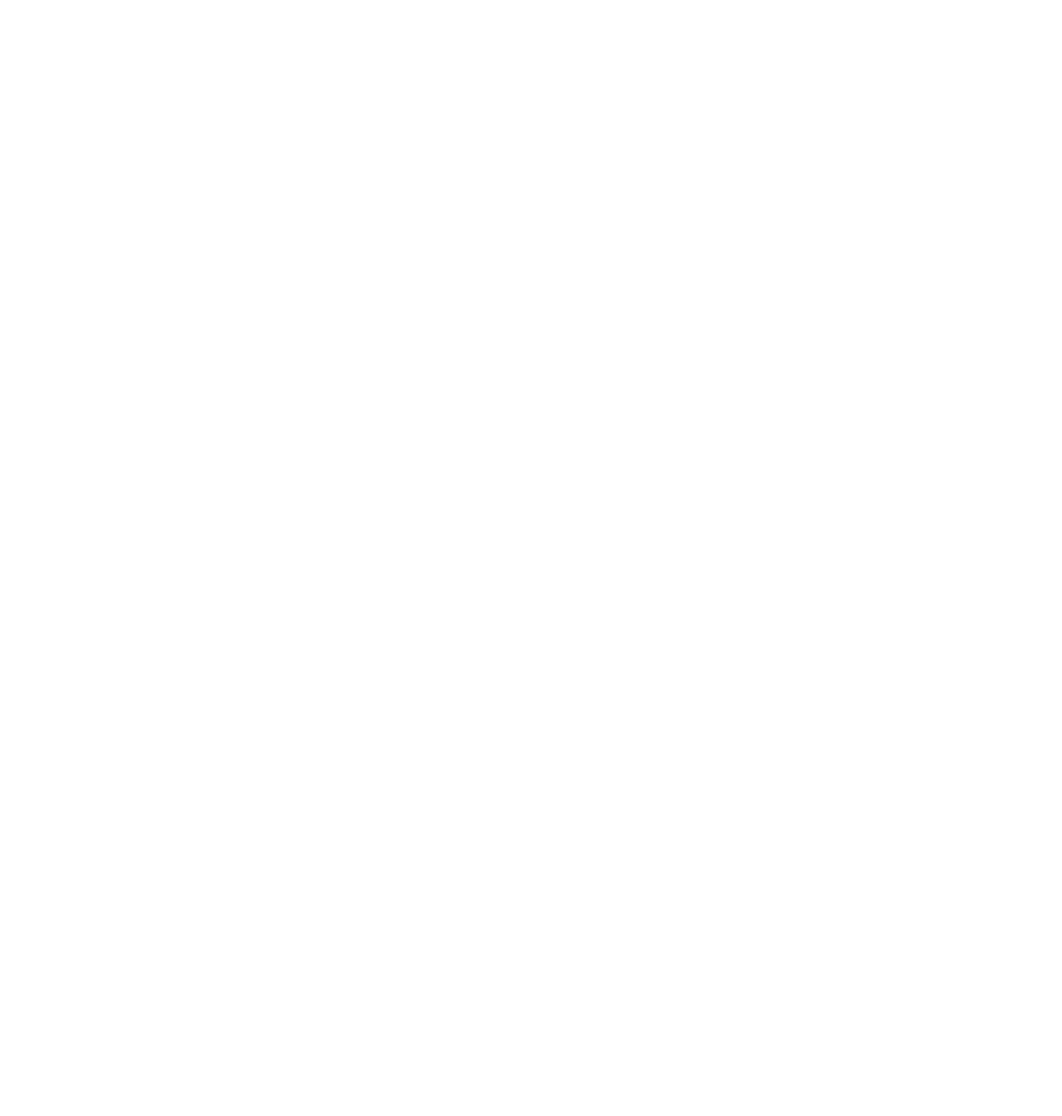
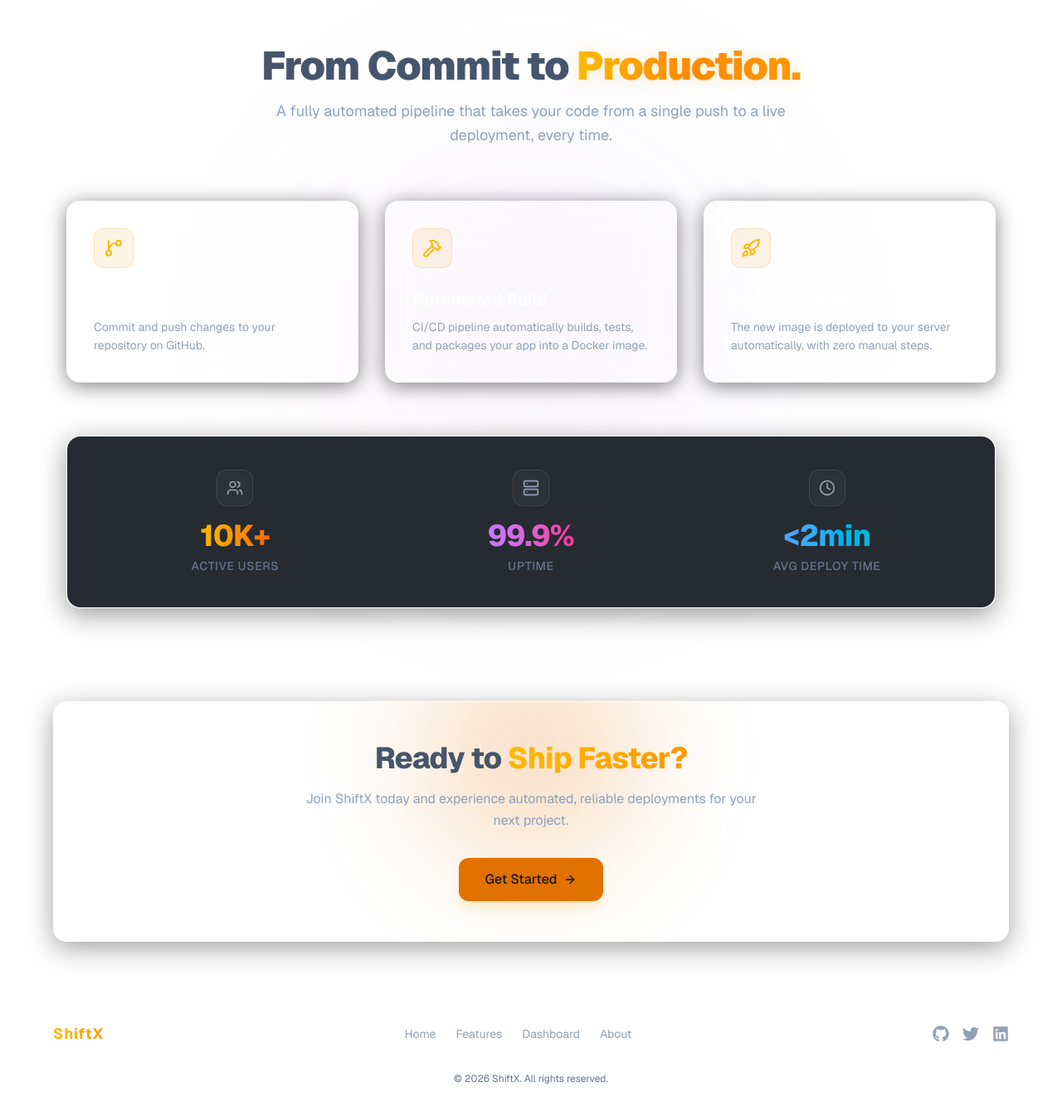
Before and after one commit to shiuly-28/shiftx-client, a Next.js app: page / in a window 1280 px wide. Shown: the part 857-2202 px from the top of the page at 83% size. Before the commit the page ends 800 px from the top, so only its background shows below. Built offline with nearby package versions, Linux system fonts and the light colour scheme.

Commit message:
add modern glassmorphic theme to hero, navbar, and workflow sections

```diff
--- a/app/about/page.tsx
+++ b/app/about/page.tsx
@@ -2,17 +2,17 @@
 
 export default function About() {
   return (
-    <div className="relative min-h-screen w-full flex flex-col font-sans bg-[#0b0b14] text-white">
+    <div className="relative min-h-screen w-full flex flex-col font-sans  text-white">
 
       <Navbar />
 
       <main className="relative z-10 max-w-4xl mx-4 my-auto pt-32 pb-12 p-8 md:p-12 rounded-2xl bg-white/5 backdrop-blur-xl border border-white/10 shadow-[0_8px_32px_0_rgba(0,0,0,0.37)] text-center">
 
-        <span className="inline-block px-4 py-1.5 mb-6 text-xs font-semibold tracking-wider text-purple-400 uppercase bg-purple-500/10 rounded-full border border-purple-500/20">
+        <span className="inline-block px-4 py-1.5 mb-6 text-xs font-semibold tracking-wider text-amber-400 uppercase bg-amber-500/10 rounded-full border border-amber-500/20">
           About ShiftX
         </span>
 
-        <h1 className="text-3xl md:text-5xl font-extrabold tracking-tight bg-gradient-to-r from-white via-slate-200 to-slate-400 bg-clip-text text-transparent mb-6">
+        <h1 className="text-3xl md:text-5xl font-extrabold text-black mb-6">
           Built for Modern Teams
         </h1>
 
--- /dev/null
+++ b/app/components/Footer.jsx
@@ -0,0 +1,78 @@
+"use client";
+
+import { ArrowRight } from "lucide-react";
+import Link from "next/link";
+import { FaGithub, FaTwitter, FaLinkedin } from "react-icons/fa";
+
+export default function Footer() {
+  return (
+    <footer className="relative z-10 w-full max-w-6xl mx-auto  mb-10">
+
+      {/* CTA Section */}
+      <div className="relative overflow-hidden p-8 md:p-12 mb-16 rounded-2xl bg-white/5 backdrop-blur-xl border border-white/10 shadow-[0_8px_32px_0_rgba(0,0,0,0.37)] text-center">
+
+        <div
+          aria-hidden="true"
+          className="absolute -top-20 left-1/2 -translate-x-1/2 w-72 h-72 bg-amber-600/20 rounded-full blur-3xl pointer-events-none"
+        />
+
+        <h2 className="relative text-2xl md:text-4xl font-extrabold tracking-tight text-slate-600 mb-4">
+          Ready to{" "}
+          <span className="bg-gradient-to-r from-amber-400 to-amber-500 bg-clip-text text-transparent">
+            Ship Faster?
+          </span>
+        </h2>
+
+        <p className="relative text-slate-400 max-w-xl mx-auto mb-8 leading-relaxed">
+          Join ShiftX today and experience automated, reliable deployments
+          for your next project.
+        </p>
+
+        <Link
+          href="/dashboard"
+          className="relative inline-flex items-center justify-center gap-2 px-8 py-3.5 bg-gradient-to-r from-amber-600 to-amber-600 hover:from-amber-500 hover:to-amber-500 font-medium rounded-xl shadow-lg shadow-amber-500/20 transition-all duration-200 active:scale-95"
+        >
+          Get Started
+          <ArrowRight className="w-4 h-4" />
+        </Link>
+      </div>
+
+      {/* Footer Links */}
+      <div className="flex flex-col md:flex-row items-center justify-between gap-6 pt-8 border-t border-white/10">
+
+        {/* Logo */}
+        <Link
+          href="/"
+          className="text-lg font-bold tracking-wider bg-gradient-to-r from-amber-400 to-amber-500 bg-clip-text text-transparent"
+        >
+          ShiftX
+        </Link>
+
+        {/* Nav links */}
+        <div className="flex flex-wrap items-center gap-6 text-sm text-slate-400">
+          <Link href="/" className="hover:text-amber-400 transition-colors">Home</Link>
+          <Link href="/features" className="hover:text-amber-400 transition-colors">Features</Link>
+          <Link href="/dashboard" className="hover:text-amber-400 transition-colors">Dashboard</Link>
+          <Link href="/about" className="hover:text-amber-400 transition-colors">About</Link>
+        </div>
+
+        {/* Social icons */}
+        <div className="flex items-center gap-4">
+         <a href="https://github.com" target="_blank" rel="noopener noreferrer" aria-label="GitHub" className="text-slate-400 hover:text-white transition-colors">
+  <FaGithub className="w-5 h-5" />
+</a>
+<a href="https://twitter.com" target="_blank" rel="noopener noreferrer" aria-label="Twitter" className="text-slate-400 hover:text-white transition-colors">
+  <FaTwitter className="w-5 h-5" />
+</a>
+<a href="https://linkedin.com" target="_blank" rel="noopener noreferrer" aria-label="LinkedIn" className="text-slate-400 hover:text-white transition-colors">
+  <FaLinkedin className="w-5 h-5" />
+</a>
+        </div>
+      </div>
+
+      <p className="text-center text-xs text-slate-500 mt-8">
+        &copy; {new Date().getFullYear()} ShiftX. All rights reserved.
+      </p>
+    </footer>
+  );
+}
--- /dev/null
+++ b/app/components/HowItWorks.jsx
@@ -0,0 +1,105 @@
+"use client";
+
+import { GitBranch, Hammer, Rocket, Users, Server, Clock } from "lucide-react";
+
+const steps = [
+  {
+    icon: GitBranch,
+    step: "01",
+    title: "Push Your Code",
+    description: "Commit and push changes to your repository on GitHub.",
+    glowColor: "group-hover:border-amber-500/40"
+  },
+  {
+    icon: Hammer,
+    step: "02",
+    title: "Automated Build",
+    description: "CI/CD pipeline automatically builds, tests, and packages your app into a Docker image.",
+    glowColor: "group-hover:border-purple-500/40"
+  },
+  {
+    icon: Rocket,
+    step: "03",
+    title: "Instant Deploy",
+    description: "The new image is deployed to your server automatically, with zero manual steps.",
+    glowColor: "group-hover:border-blue-500/40"
+  },
+];
+
+const stats = [
+  { icon: Users, value: "10K+", label: "Active Users", fromColor: "from-amber-400", toColor: "to-orange-500" },
+  { icon: Server, value: "99.9%", label: "Uptime", fromColor: "from-purple-400", toColor: "to-pink-500" },
+  { icon: Clock, value: "<2min", label: "Avg Deploy Time", fromColor: "from-blue-400", toColor: "to-cyan-500" },
+];
+
+export default function HowItWorks() {
+  return (
+    <section className="relative z-10 w-full max-w-6xl mx-auto py-20 md:py-28 px-4">
+
+      {/* Background Decorative Neon Core (Unique Addition) */}
+      <div className="absolute top-1/2 left-1/2 -translate-x-1/2 -translate-y-1/2 w-[500px] h-[500px] bg-gradient-to-tr from-amber-500/5 via-purple-500/5 to-blue-500/5 rounded-full filter blur-[120px] pointer-events-none"></div>
+
+      {/* Section Header */}
+      <div className="text-center mb-16 relative z-10">
+        <h2 className="text-3xl md:text-5xl font-black tracking-tight text-slate-600 mb-4">
+          From Commit to{" "}
+          <span className="bg-gradient-to-r from-amber-400 via-orange-400 to-amber-500 bg-clip-text text-transparent drop-shadow-[0_2px_10px_rgba(245,158,11,0.2)]">
+            Production.
+          </span>
+        </h2>
+        <p className="text-base md:text-lg text-slate-400 max-w-2xl mx-auto leading-relaxed">
+          A fully automated pipeline that takes your code from a single push
+          to a live deployment, every time.
+        </p>
+      </div>
+
+      {/* Steps Grid */}
+      <div className="grid grid-cols-1 md:grid-cols-3 gap-8 mb-16 relative z-10">
+        {steps.map(({ icon: Icon, step, title, description, glowColor }) => (
+          <div
+            key={step}
+            className={`group relative p-6 md:p-8 rounded-2xl bg-white/[0.02] backdrop-blur-xl border border-white/10 shadow-[0_4px_24px_rgba(0,0,0,0.5)] transition-all duration-300 hover:-translate-y-2 hover:bg-white/[0.05] ${glowColor}`}
+          >
+            {/* Unique Dynamic Subtle Background Glow on Hover */}
+            <div className="absolute inset-0 rounded-2xl bg-gradient-to-br from-white/0 to-white/[0.02] opacity-0 group-hover:opacity-100 transition-opacity duration-300 pointer-events-none"></div>
+
+            <span className="absolute top-4 right-5 text-5xl font-black bg-gradient-to-b from-white/[0.06] to-transparent bg-clip-text text-transparent select-none">
+              {step}
+            </span>
+
+            <div className="w-12 h-12 mb-6 flex items-center justify-center rounded-xl bg-amber-500/10 border border-amber-500/20 group-hover:bg-amber-500/20 group-hover:border-amber-500/40 transition-all duration-300 group-hover:scale-110">
+              <Icon className="w-6 h-6 text-amber-400 group-hover:text-amber-300 transition-colors" />
+            </div>
+
+            <h3 className="text-xl font-bold text-white mb-2 group-hover:text-amber-300 transition-colors">
+              {title}
+            </h3>
+            <p className="text-sm text-slate-400 leading-relaxed transition-colors group-hover:text-slate-300">
+              {description}
+            </p>
+          </div>
+        ))}
+      </div>
+
+      {/* Stats Section with Multi-Gradient Borders */}
+      <div className="relative p-[1px] rounded-2xl bg-gradient-to-r from-white/10 via-white/5 to-white/10 shadow-[0_8px_32px_rgba(0,0,0,0.4)]">
+        <div className="grid grid-cols-1 sm:grid-cols-3 gap-8 p-8 md:p-10 rounded-2xl bg-[#0f141c]/90 backdrop-blur-2xl">
+          {stats.map(({ icon: Icon, value, label, fromColor, toColor }) => (
+            <div key={label} className="flex flex-col items-center text-center group">
+              <div className="w-11 h-11 mb-4 flex items-center justify-center rounded-xl bg-white/[0.03] border border-white/10 group-hover:border-white/20 transition-all duration-300 shadow-inner">
+                <Icon className="w-5 h-5 text-slate-400 group-hover:text-white transition-colors" />
+              </div>
+              <span className={`text-3xl md:text-4xl font-extrabold bg-gradient-to-r ${fromColor} ${toColor} bg-clip-text text-transparent tracking-tight`}>
+                {value}
+              </span>
+              <span className="text-xs md:text-sm font-medium text-slate-500 group-hover:text-slate-400 transition-colors mt-1.5 uppercase tracking-wider">
+                {label}
+              </span>
+            </div>
+          ))}
+        </div>
+      </div>
+
+    </section>
+  );
+}
--- a/app/components/Navbar.jsx
+++ b/app/components/Navbar.jsx
@@ -1,17 +1,30 @@
+import Link from "next/link";
+
 export default function Navbar() {
   return (
     <nav className="fixed top-0 left-0 right-0 z-50 max-w-6xl mx-auto mt-4 px-6 py-4 rounded-xl bg-white/5 backdrop-blur-md border border-white/10 shadow-lg flex items-center justify-between">
       {/* Logo */}
-      <div className="text-xl font-bold tracking-wider bg-gradient-to-r from-amber-400 to-amber-500 bg-clip-text text-transparent cursor-pointer">
-        ShiftX
-      </div>
+     <Link
+  href="/"
+  className="text-xl font-bold tracking-wider bg-gradient-to-r from-amber-400 to-amber-500 bg-clip-text text-transparent cursor-pointer"
+>
+  ShiftX
+</Link>
 
       {/* Navigation Links */}
       <div className="hidden md:flex items-center gap-8 text-sm font-medium text-slate-500">
-        <a href="#home" className="hover:text-amber-400 transition-colors">Home</a>
-        <a href="/features" className="hover:text-amber-400 transition-colors">Features</a>
-        <a href="#dashboard" className="hover:text-amber-400 transition-colors">Dashboard</a>
-        <a href="/about" className="hover:text-amber-400 transition-colors">About</a>
+        <Link href="/" className="hover:text-amber-400 transition-colors">
+  Home
+</Link>
+       <Link href="/features" className="hover:text-amber-400 transition-colors">
+  Features
+</Link>
+<Link href="/dashboard" className="hover:text-amber-400 transition-colors">
+  Dashboard
+</Link>
+<Link href="/about" className="hover:text-amber-400 transition-colors">
+  About
+</Link>
       </div>
 
       {/* Right CTA Button */}
--- a/app/page.tsx
+++ b/app/page.tsx
@@ -1,5 +1,7 @@
 import Navbar from "./components/Navbar";
 import Hero from "./components/Hero";
+import HowItWorks from "./components/HowItWorks";
+import Footer from "./components/Footer";
 
 
 export default function Home() {
@@ -10,7 +12,8 @@
       <Navbar />
 
       <Hero />
-
+      <HowItWorks/>
+      <Footer/>
     </div>
   );
 }
--- a/package.json
+++ b/package.json
@@ -12,7 +12,8 @@
     "lucide-react": "^1.22.0",
     "next": "16.2.9",
     "react": "19.2.4",
-    "react-dom": "19.2.4"
+    "react-dom": "19.2.4",
+    "react-icons": "^5.6.0"
   },
   "devDependencies": {
     "@tailwindcss/postcss": "^4",
```
Also changed, not shown: 1 other file (tests, documents, lock files or other folders).
